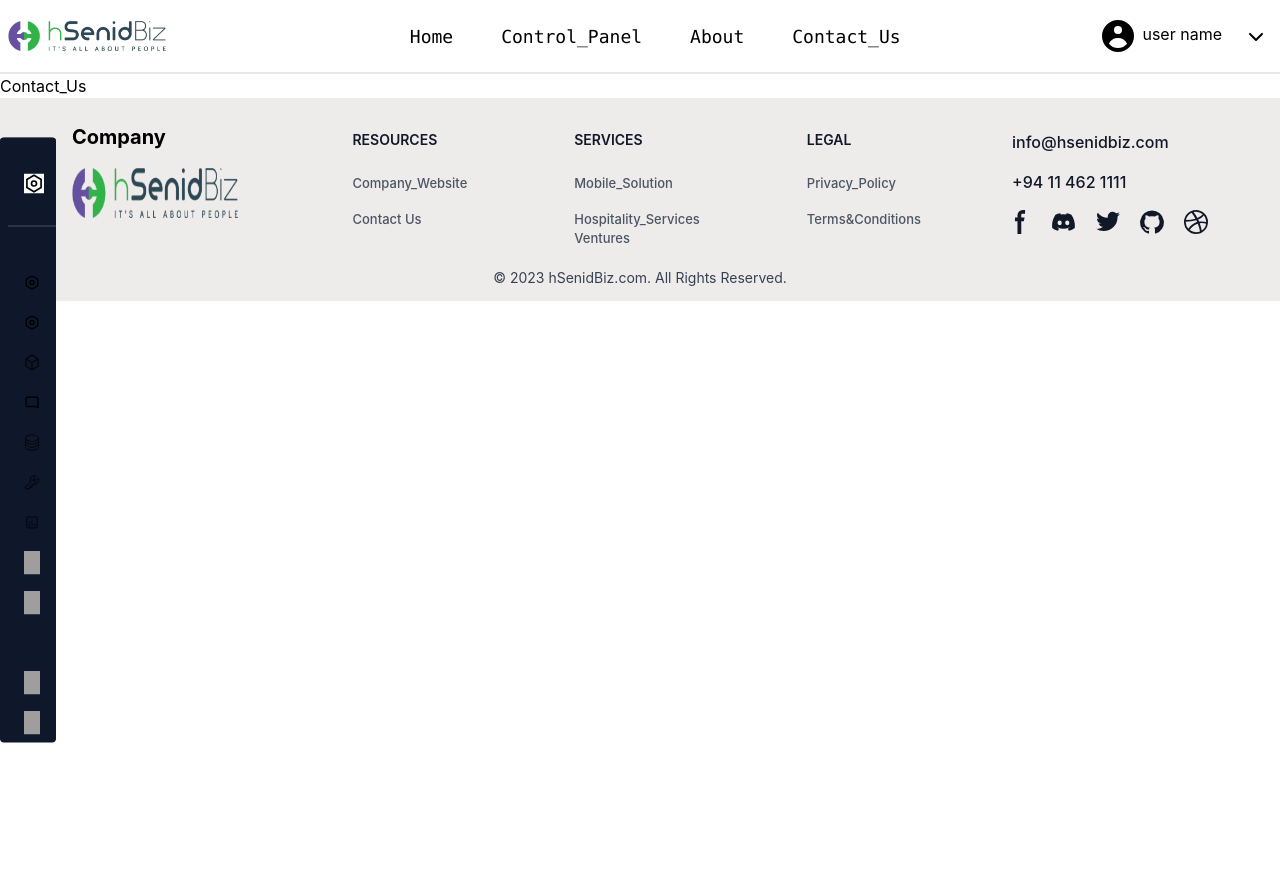
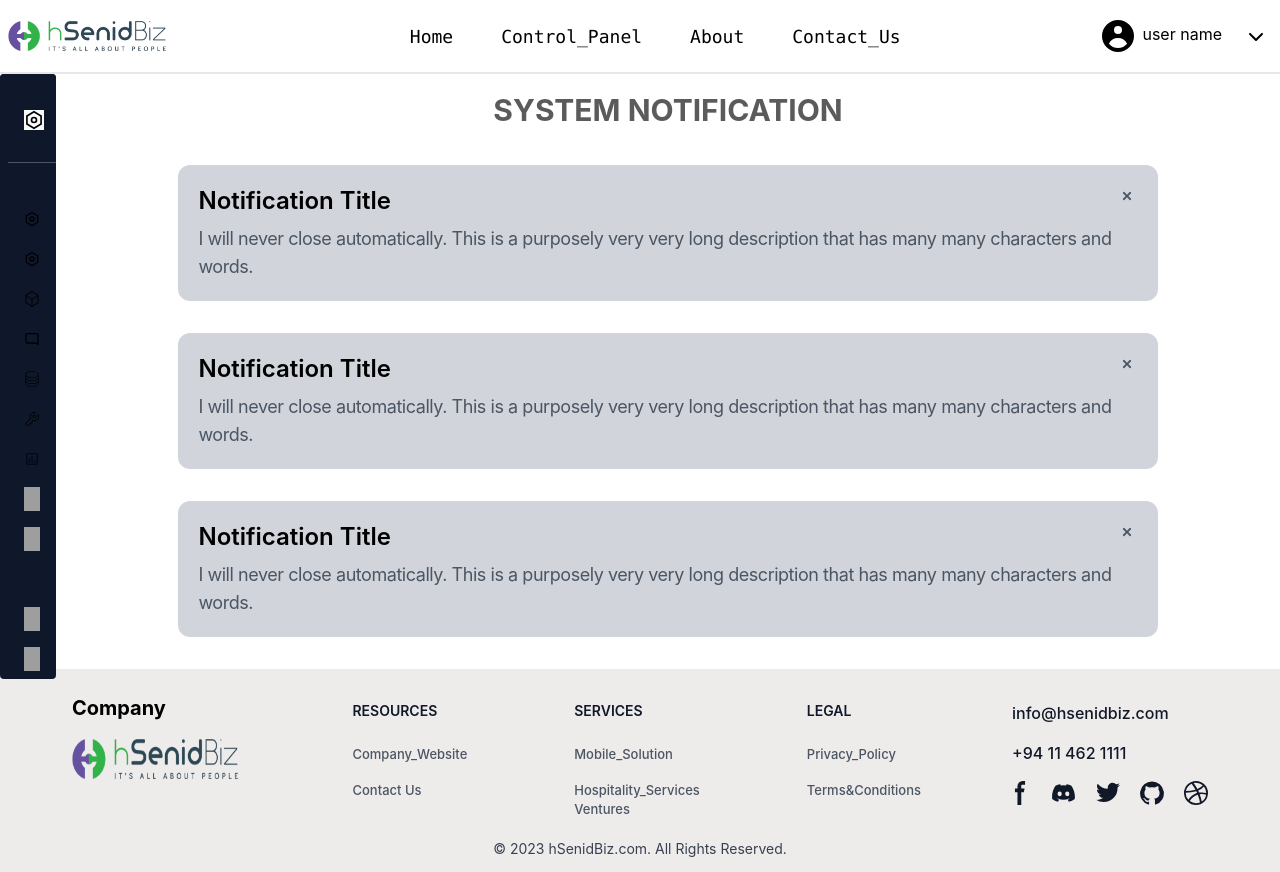
Before and after one commit to sunera321/license_management_system, a React (Create React App) app: page /contact_us in a window 1280 px wide. Before the commit the page ends 800 px from the top, so only its background shows below. Built offline with nearby package versions, Linux system fonts and the light colour scheme; grey boxes are pictures that could not be loaded.

Commit message:
nofication page and set commen componenet

```diff
--- a/src/App.js
+++ b/src/App.js
@@ -3,8 +3,8 @@ import React from 'react';
 import { BrowserRouter, Route, Routes } from "react-router-dom";
 import MainLayout from "./layouts/MainLayout";
 import Home from './page/Home';
-//import About from './page/About';
-import Contact_Us from './page/Contact_Us';
+// //import About from './page/About';
+// import Contact_Us from './page/Contact_Us';
 import ControlPanel from './page/ControlPanel';
 //import KeyGenerate from './page/KeyGenerateForm';
 //import EditProfilePartner from './page/EditProfilePartner';
@@ -12,7 +12,7 @@ import ControlPanel from './page/ControlPanel';
 import Status from './page/Status';
 //import PartnerManagerApproval from './page/PartnerManagerApproval';
 //import FinacialManagerApproval from './page/FinacialManagerApproval ';
-
+import Notification from './page/Notification';
 
 function App() {
   return (
@@ -22,7 +22,7 @@ function App() {
           <Route index Component={Home} />
           <Route path="controlpanel" Component={ControlPanel} />
           <Route path="about" Component={Status} />
-          <Route path="contact_us" Component={Contact_Us} />
+          <Route path="contact_us" Component={Notification} />
         </Route>
       </Routes>
 
--- /dev/null
+++ b/src/components/CommonModal/BlueButton.jsx
@@ -0,0 +1,13 @@
+import React from 'react'
+
+const BlueButton = ({value}) => {
+  return (
+    <div>
+        <button className="mt-3 p-1 text-white bg-[#111158] rounded-md font-medium text-[15px] w-[100px] hover:bg-slate-100 hover:text-black">
+            {value}
+        </button>
+    </div>
+  )
+}
+
+export default BlueButton
--- a/src/components/CommonModal/pageHeader.jsx
+++ b/src/components/CommonModal/pageHeader.jsx
@@ -4,7 +4,7 @@ const PageHeader = ({ title }) => {
   return (
     <div>
       <pageHead>
-        <div className="text-[#5B5B5B] text-[30px] uppercase font-bold text-center mt-3 mb-3">
+        <div className="text-[#5B5B5B] text-[30px] uppercase font-bold text-center mt-3.5 mb-3.5">
           {title}
         </div>
       </pageHead>
--- a/src/components/page/ControlPanel/ClientList.jsx
+++ b/src/components/page/ControlPanel/ClientList.jsx
@@ -1,4 +1,5 @@
 import React from 'react'
+import BlueButton from '../../CommonModal/BlueButton';
 const Clients = [
   {
     key: 1,
@@ -110,7 +111,9 @@ const ControlPanel = () => {
                       <div key={index}>{module}</div>
                     ))}
                   </div>
-                  <button className="mt-3 p-1 text-white bg-[#111158] rounded-md font-medium text-[15px] w-[100px] hover:bg-slate-100 hover:text-black">Edit</button>
+                  <div>
+                    <BlueButton value="Edit" />
+                  </div>
                 </div>
               </div>
           ))}
--- a/src/layouts/Footer.jsx
+++ b/src/layouts/Footer.jsx
@@ -10,7 +10,7 @@ const Footer = () => {
               <div class="mb-6 md:mb-0">
                   <div className="text-[20px] font-bold -mt-2">Company</div>
                   <a href="https://hsenidbiz.com/" class="flex items-center mt-4">
-                      <img src={Company} class="h-[50px] w-[240px] me-3" alt="cpmpany Logo" />
+                      <img src={Company} class="h-[40px] w-[240px] me-3" alt="cpmpany Logo" />
                   </a>
               </div>
               <div class=" flex justify-between w-screen">
--- a/src/layouts/MainLayout.jsx
+++ b/src/layouts/MainLayout.jsx
@@ -10,7 +10,9 @@ const MainLayout = () => {
     <div>
       <Header />
       <Slidebar/>
+      <div className="ml-14">
       <Outlet/>
+      </div>
       <Footer />
     </div>
   );
--- a/src/layouts/Slidebar.jsx
+++ b/src/layouts/Slidebar.jsx
@@ -13,8 +13,8 @@ import addClient from '../Images/sidebarpic/add-client.svg';
 
 const Slidebar = () => {
   return (
-    <div className="relative justify-center h-auto bg-slate-900">
-    <div className=" bg-slate-900 w-14 bg-custom-gray fixed group hover:w-64 transition-all duration-300 ease-in-out overflow-hidden  top-[55%] transform -translate-y-1/2  rounded">
+    <div className="relative justify-center bg-slate-900">
+    <div className="fixed mb-12 overflow-hidden transition-all duration-300 ease-in-out rounded bg-slate-900 w-14 bg-custom-gray hover:w-64">
       <div className="absolute inset-y-0 left-0 w-64 px-2 space-y-6 transition duration-200 ease-in-out transform -translate-x-full bg-slate-900 bg-black-300 bg-custom-gray py-7 md:relative md:translate-x-0">
 
       <a href="/components/page/" className="flex items-center px-4 py-2 transition-colors hover:bg-slate-700">
--- a/src/page/Notification.jsx
+++ b/src/page/Notification.jsx
@@ -1,14 +1,57 @@
-import { NewsMainCon } from "../styles/pages/news";
-import NewsTop from "../components/page/News/NewsTop";
-import NewsContaner from "../components/page/News/NewsContaner";
-const News = () => {
+import React from 'react'
+import PageHeader from '../components/CommonModal/pageHeader';
+
+const NotifiList = [
+  {
+    key : 1,
+    notifiTitle : 'Notification Title',
+    notifiDescription : 'I will never close automatically. This is a purposely very very long description that has many many characters and words.'
+  },
+  {
+    key : 2,
+    notifiTitle : 'Notification Title',
+    notifiDescription : 'I will never close automatically. This is a purposely very very long description that has many many characters and words.'
+  },
+  {
+    key : 3,
+    notifiTitle : 'Notification Title',
+    notifiDescription : 'I will never close automatically. This is a purposely very very long description that has many many characters and words.'
+  },
+  ];
+
+const Notification = () => {
   return (
-    <NewsMainCon>
+    <div>
+      <div>
+        <PageHeader title="System Notification" />
+      </div>
+      {NotifiList.map((NotifiList)=>(
+      <div class="bg-gray-300 w-4/5 mx-auto m-8 p-5 notification-box rounded-xl">
 
-      <NewsTop />
-      <NewsContaner />
-    </NewsMainCon>
-  );
-};
+        <div class=" text-2xl font-semibold pb-2" key={NotifiList.key}>
+        {NotifiList.notifiTitle}
+        <span class="float-right">
+          <svg
+            class="fill-current text-gray-600"
+            xmlns="http://www.w3.org/2000/svg"
+            viewBox="0 0 24 24"
+            width="22"
+            height="22"
+          >
+            <path
+              class="heroicon-ui"
+              d="M16.24 14.83a1 1 0 0 1-1.41 1.41L12 13.41l-2.83 2.83a1 1 0 0 1-1.41-1.41L10.59 12 7.76 9.17a1 1 0 0 1 1.41-1.41L12 10.59l2.83-2.83a1 1 0 0 1 1.41 1.41L13.41 12l2.83 2.83z"
+            />
+          </svg>
+        </span>
+      </div>
+      <div class=" text-lg text-gray-600  tracking-tight ">
+        {NotifiList.notifiDescription}
+      </div>
+      </div>
+      ))}
+    </div>
+  )
+}
 
-export default News;
+export default Notification
```
